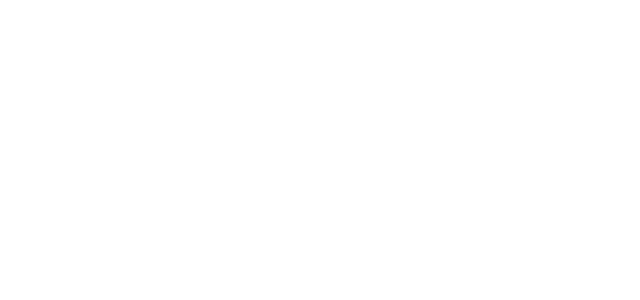
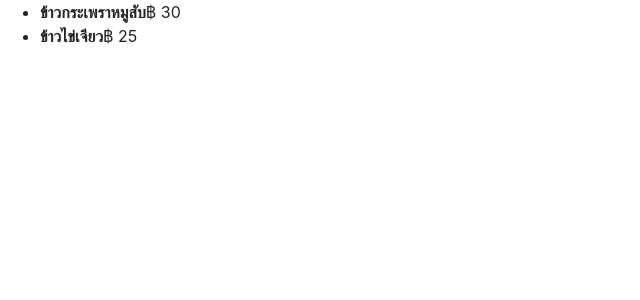
Before and after one commit to kykungz/isellfood, a React (Create React App) app: page /menu-camera-captured in a window 1280 px wide. Shown: the top 300 px of the page, without its empty margins (0-640 px from the left). Built offline with nearby package versions, Linux system fonts and the light colour scheme.

Commit message:
Camera view + camera result (run npm install)

```diff
--- a/package.json
+++ b/package.json
@@ -11,6 +11,7 @@
     "react-redux": "^5.1.0",
     "react-router-dom": "^4.3.1",
     "react-scripts": "2.0.5",
+    "react-webcam": "^1.0.4",
     "redux": "^4.0.1",
     "redux-devtools-extension": "^2.13.5",
     "redux-thunk": "^2.3.0",
--- /dev/null
+++ b/src/pages/MenuCamera.js
@@ -0,0 +1,24 @@
+import React from 'react'
+import Webcam from "react-webcam";
+
+class MenuCamera extends React.Component {
+  state = {
+    msg: 'cam',
+  }
+
+  componentDidMount = () => {}
+
+  componentWillUnmount = () => {}
+
+  render() {
+    return (
+      <div>
+        <h1>Menu Camera</h1>
+        <Webcam />
+        <a href="/menu-camera-captured">Capture</a>
+      </div>
+    )
+  }
+}
+
+export default MenuCamera
--- /dev/null
+++ b/src/pages/MenuCameraCaptured.js
@@ -0,0 +1,30 @@
+import React from 'react'
+
+class MenuCameraCaptured extends React.Component {
+  state = {
+    msg: 'camera',
+  }
+
+  componentDidMount = () => {}
+
+  componentWillUnmount = () => {}
+
+  render() {
+    return (
+      <div>
+        <ul className="menu-list">
+          <li>
+            <strong>ข้าวกระเพราหมูสับ</strong>
+            <span>฿ 30</span>
+          </li>
+          <li>
+            <strong>ข้าวไข่เจียว</strong>
+            <span>฿ 25</span>
+          </li>
+        </ul>
+      </div>
+    )
+  }
+}
+
+export default MenuCameraCaptured
```
Also changed, not shown: src/router/index.js (+12 -0 lines), 1 other file (tests, documents, lock files or other folders).
